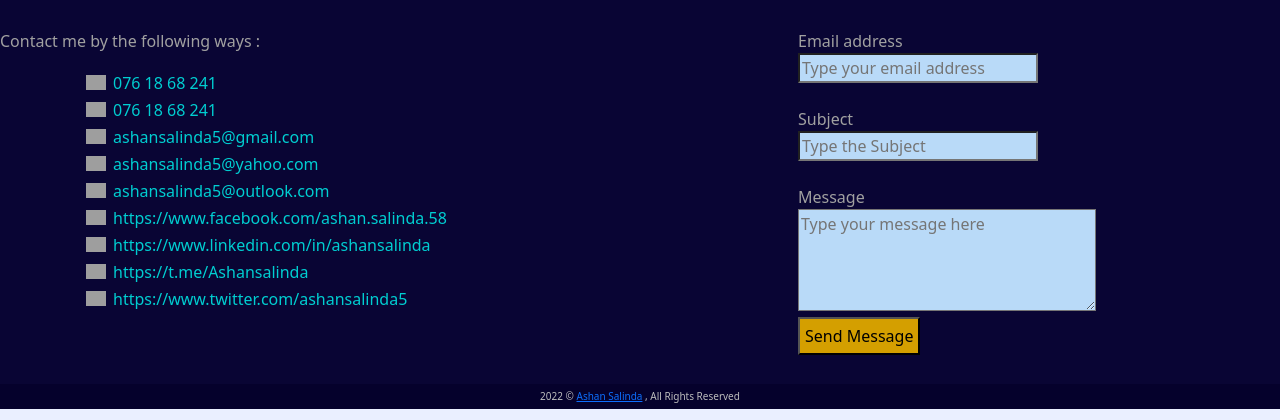
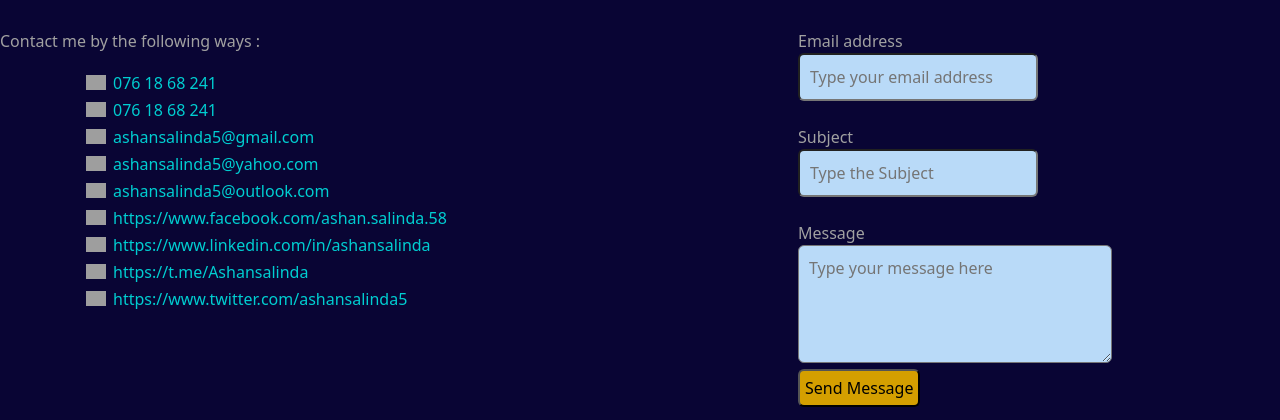
Before and after one commit to AshanSalinda/ashansalinda.github.io, a plain HTML site: page index.html in a window 1280 px wide. Shown: the part 1477-1897 px from the top of the page. Drawn offline with nearby package versions, Linux system fonts and the light colour scheme; grey boxes are pictures that could not be loaded; a web font is replaced by a local one.

Commit message:
Update styles.css

```diff
--- a/styles.css
+++ b/styles.css
@@ -220,6 +220,8 @@
 
     input, textarea{
         background-color: rgb(185, 218, 248);
+        padding: 10px;
+        border-radius: 6px;
     }
 
     .button{
```
